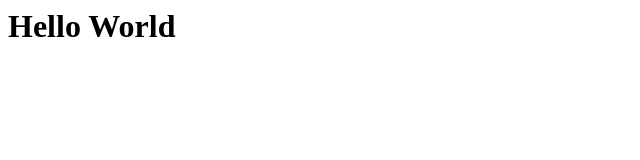
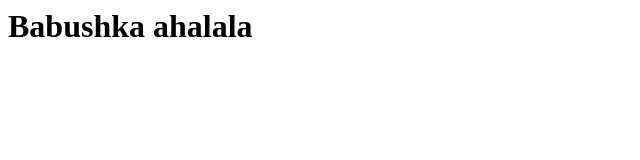
Before and after one commit to lisp70/lisp70.github.io, a plain HTML site: page index.html in a window 1280 px wide. Shown: the whole page, without its empty margins (0-640 px from the left). Drawn offline with Linux system fonts and the light colour scheme.

Commit message:
Update index.html

```diff
--- a/index.html
+++ b/index.html
@@ -1 +1 @@
-<h1>Hello World</h1>
+<h1>Babushka ahalala</h1>
```
